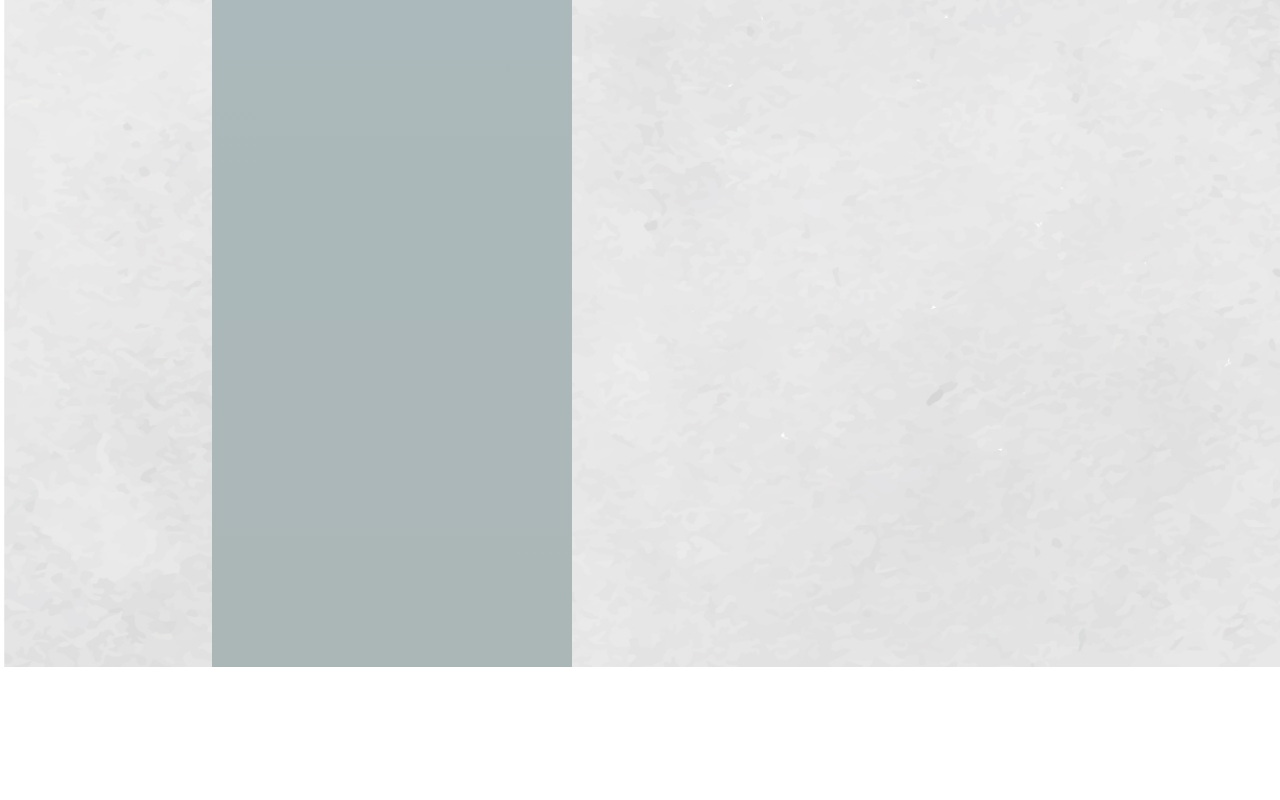
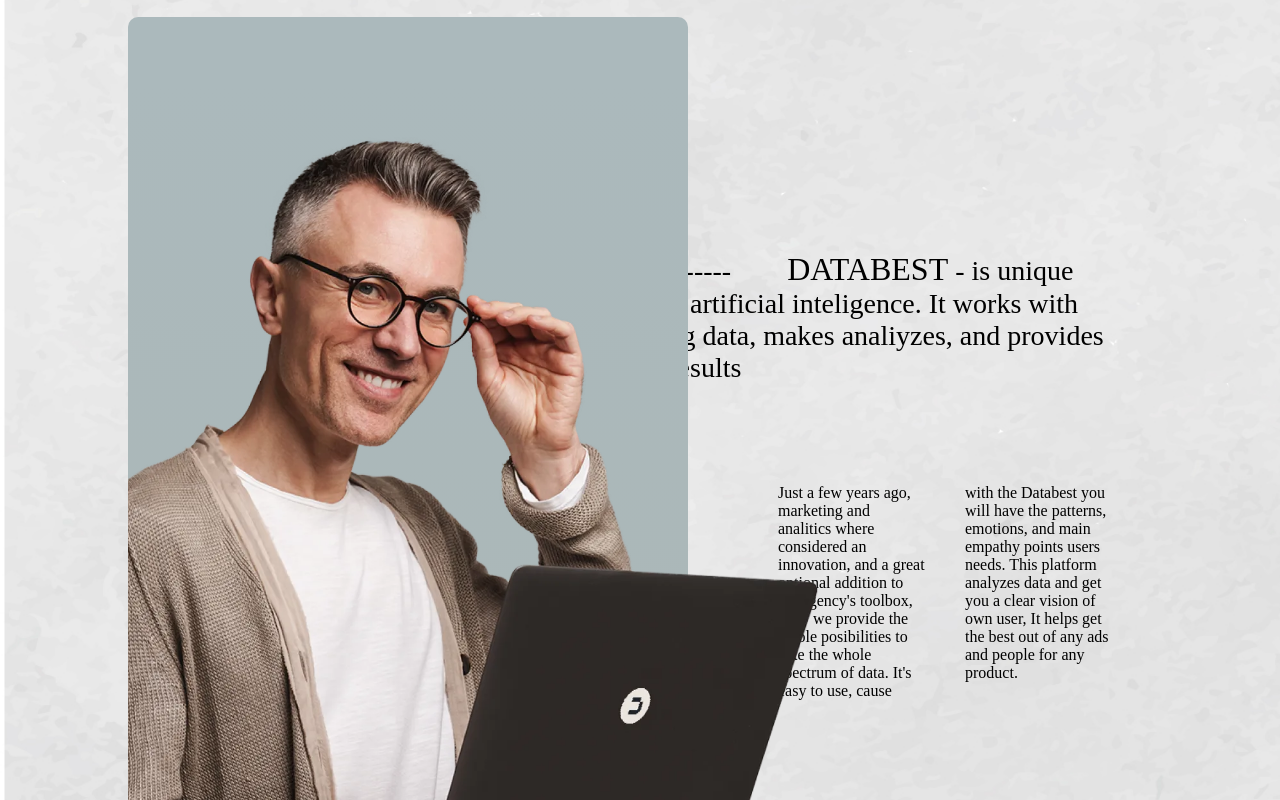
Before and after one commit to Ofeli1995/Css-Animation, a Vue app: page / in a window 1280 px wide. Shown: the part 1420-2220 px from the top of the page. Before the commit the page ends 2087 px from the top, so only its background shows below. Built offline with nearby package versions, Linux system fonts and the light colour scheme.

Commit message:
added about section with animation

```diff
--- a/src/components/HomePage.vue
+++ b/src/components/HomePage.vue
@@ -147,14 +147,40 @@
       </div>
     </div>
     <div class="section2" style="width: 100%; height: 100vh">
-      <div
-        class="section2-content"
-        style="display: flex; justify-contnet: space-around"
-      >
+      <div class="section2-content">
         <div class="founder-animation">
           <div class="animation-container"></div>
+          <div class="animation-img">
+            <div class="anim">
+              <img
+                src="@/assets/users/founderwithtablet.jpg"
+                alt="img"
+                height="800px"
+              />
+            </div>
+          </div>
         </div>
-        <div>fdbgdfgbdf</div>
+        <div class="about-us">
+          <div class="about-us-content">
+            ----------------        <span class="databest"> DATABEST</span> - is
+            unique powerful artificial inteligence. It works with marketing
+            data, makes analiyzes, and provides precise results
+          </div>
+          <div class="history">
+            <div class="history-info">
+              Just a few years ago, marketing and analitics where considered an
+              innovation, and a great optional addition to the agency's toolbox,
+              Now we provide the whole posibilities to take the whole spectrum
+              of data. It's easy to use, cause
+            </div>
+            <div class="history-info">
+              with the Databest you will have the patterns, emotions, and main
+              empathy points users needs. This platform analyzes data and get
+              you a clear vision of own user, It helps get the best out of any
+              ads and people for any product.
+            </div>
+          </div>
+        </div>
       </div>
     </div>
   </div>
@@ -223,14 +249,12 @@
 .section2-content {
   display: flex;
   justify-content: space-around;
+  align-items: center;
 }
 .left-col {
   width: 350px;
 }
-.animation-container {
-  height: 800px;
-  background: linear-gradient(180deg, #abb9bc 7.13%, #abb7b7 89.45%);
-}
+
 .founder {
   width: 280px;
   height: 300px;
@@ -852,4 +876,58 @@
 //   display: flex;
 //   justify-content: space-around;
 // }
+.section2 {
+  margin-top: 150px;
+}
+.section2-content {
+  display: flex;
+  justify-content: space-between;
+  padding: 0px 20px 20px 20px;
+  margin-inline: auto;
+  width: 80%;
+}
+.animation-container {
+  height: 917px;
+  width: 560px;
+  position: relative;
+  background: linear-gradient(180deg, #abb9bc 7.13%, #abb7b7 89.45%);
+  border-radius: 10px;
+}
+.animation-img {
+  overflow: hidden;
+  position: absolute;
+  top: 1555px;
+  width: 1000px;
+}
+.anim {
+  animation: image-right 3s alternate;
+  width: 560px;
+}
+.history {
+  display: flex;
+  justify-content: flex-end;
+  padding-top: 100px;
+}
+.history-info {
+  width: 147px;
+  padding-right: 40px;
+}
+.about-us {
+  width: 570px;
+}
+.about-us-content {
+  font-size: 1.75rem;
+  word-break: break-word;
+}
+.databest {
+  font-size: 2rem;
+}
+@keyframes image-right {
+  0% {
+    transform: translateX(-200px);
+  }
+  100% {
+    transform: translateX(0);
+  }
+}
 </style>
```
